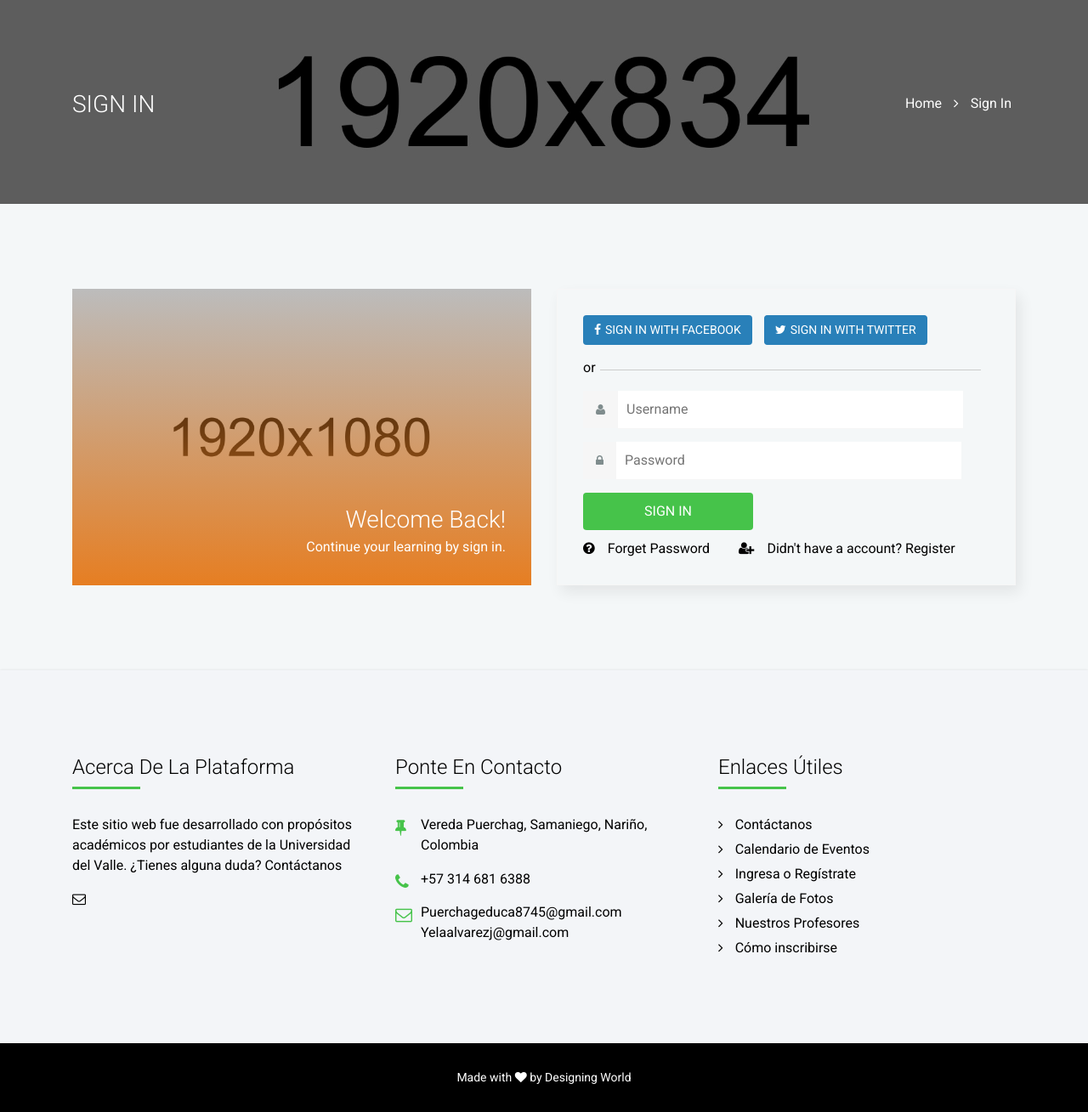
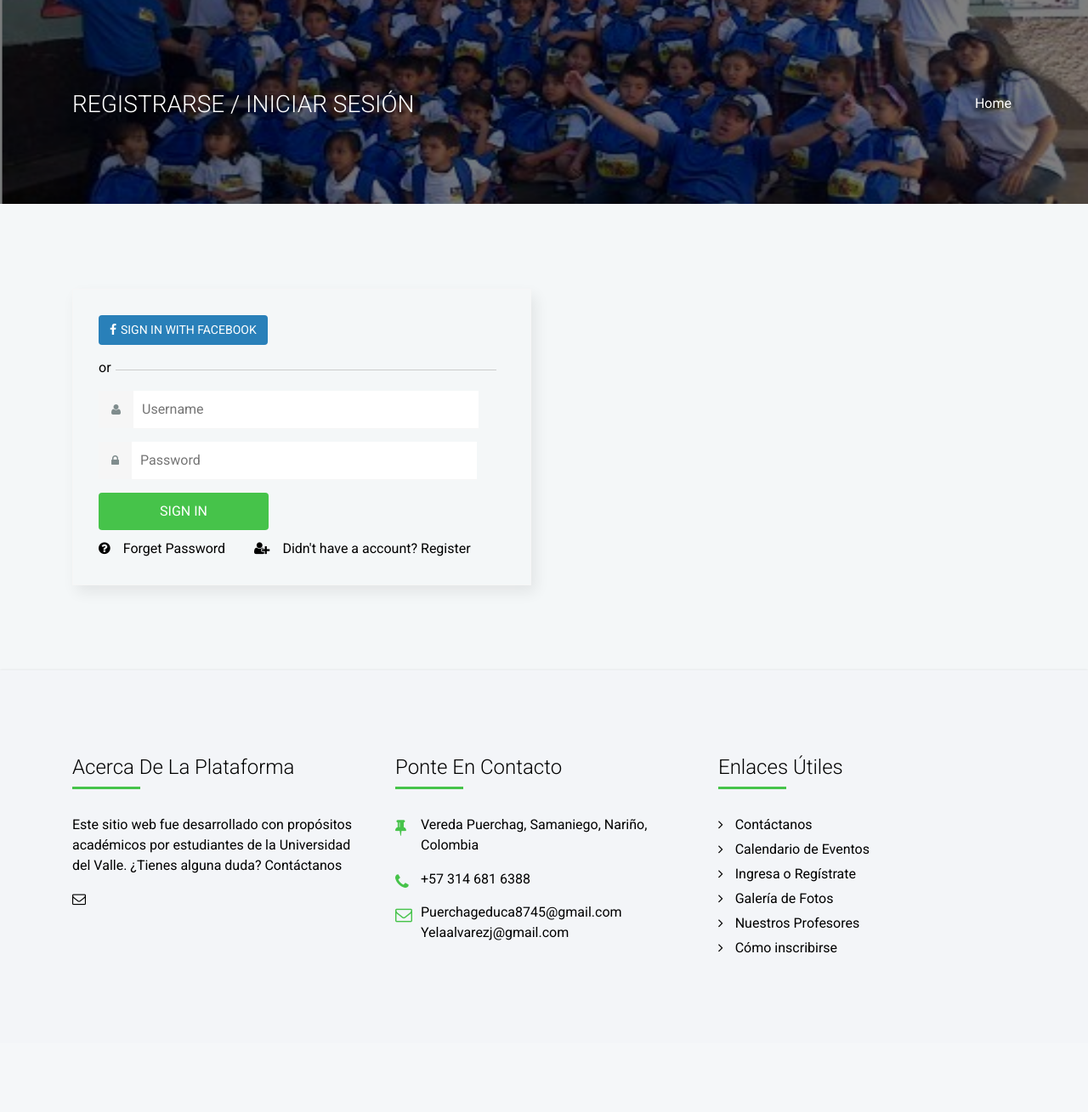
Before and after one commit to DiegoTimana/Puerchag-web-site, a Django app: page /login.html in a window 1280 px wide. Shown: the part 140-1449 px from the top of the page at 85% size. After the commit the page ends 1262 px from the top, so only its background shows below. Run offline with Django 4.2, Linux system fonts and the light colour scheme; some libraries are stand-ins or nearby versions; some web fonts are replaced.

Commit message:
Vista inicial Login

```diff
--- a/sitioWeb/apps/pagina/templates/pagina/index.html
+++ b/sitioWeb/apps/pagina/templates/pagina/index.html
@@ -1050,7 +1050,7 @@
             </div>
         </div>
 
-        <!-- Bottom Footer Area Start -->
+        <!-- Bottom Footer Area Start
         <div class="footer_bottom_area">
             <div class="container">
                 <div class="row">
@@ -1063,7 +1063,7 @@
             </div>
         </div>
     </footer>
-    <!-- ===================== Footer Area End ===================== -->
+    -- ===================== Footer Area End ===================== -->
 
     <!-- ===================== All jQuery Plugins ===================== -->
 
--- a/sitioWeb/apps/pagina/templates/pagina/login.html
+++ b/sitioWeb/apps/pagina/templates/pagina/login.html
@@ -164,21 +164,19 @@
     <!--  ===================== Header Area End ===================== -->
 
     <!-- ===================== Breadcumb area start ===================== -->
-    <section class="breadcumb_area" style="background-image: url(static/img/bg-pattern/breadcumb.jpg);">
+    <section class="breadcumb_area" style="background-image: url(static/img/bg-pattern/fondo-acercadenos.png);">
         <div class="container">
             <div class="row">
                 <div class="col">
                     <div class="breadcumb_section">
                         <!-- Breadcumb page title start -->
                         <div class="page_title">
-                            <h3>sign in</h3>
+                            <h3>Registrarse / Iniciar sesión</h3>
                         </div>
                         <!-- Breadcumb page pagination start -->
                         <div class="page_pagination">
                             <ul>
                                 <li><a href="index.html">Home</a></li>
-                                <li><i class="fa fa-angle-right" aria-hidden="true"></i></li>
-                                <li>Sign in</li>
                             </ul>
                         </div>
                     </div>
@@ -193,16 +191,16 @@
         <div class="container">
             <div class="row">
 
-                <div class="col-12 col-lg-5 col-xl-6 item">
-                    <!-- Login thumb start -->
+               <!-- <div class="col-12 col-lg-5 col-xl-6 item">
+                     Login thumb start
                     <div class="login_thumb" style="background-image: url(static/img/bg-pattern/courses-bg.jpg);">
-                        <!-- Login thumb caption -->
+                         Login thumb caption
                         <div class="login_thumb_caption">
                             <h3>Welcome Back!</h3>
                             <p>Continue your learning by sign in.</p>
                         </div>
                     </div>
-                </div>
+                </div> -->
 
                 <div class="col-12 col-lg-7 col-xl-6 item">
                     <!-- login form start -->
@@ -211,10 +209,10 @@
                         <div class="sign_in_facebook">
                             <a class="btn btn-default" href="#" role="button"><i class="fa fa-facebook"></i>Sign in with Facebook</a>
                         </div>
-                        <!-- sign in twitter -->
+                        <!-- sign in twitter
                         <div class="sign_in_twitter">
                             <a class="btn btn-default" href="#" role="button"><i class="fa fa-twitter"></i>Sign in with Twitter</a>
-                        </div>
+                        </div> -->
                         <!-- sign in manual form -->
                         <div class="login_manual_form">
                             <p>or</p>
@@ -339,7 +337,7 @@
             </div>
         </div>
 
-        <!-- Bottom Footer Area Start -->
+        <!-- Bottom Footer Area Start
         <div class="footer_bottom_area">
             <div class="container">
                 <div class="row">
@@ -352,7 +350,7 @@
             </div>
         </div>
     </footer>
-    <!-- ===================== Footer Area End ===================== -->
+    ===================== Footer Area End ===================== -->
 
     <!-- ===================== All jQuery Plugins ===================== -->
 
```
